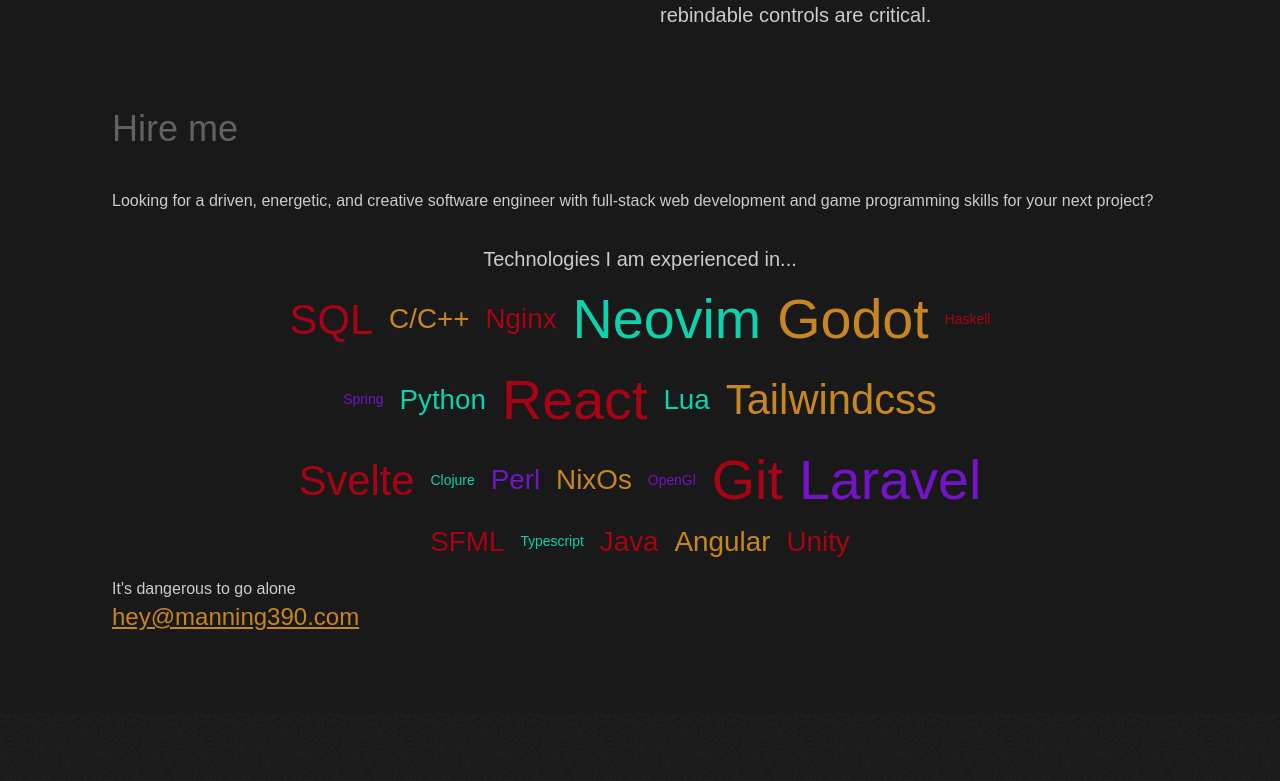
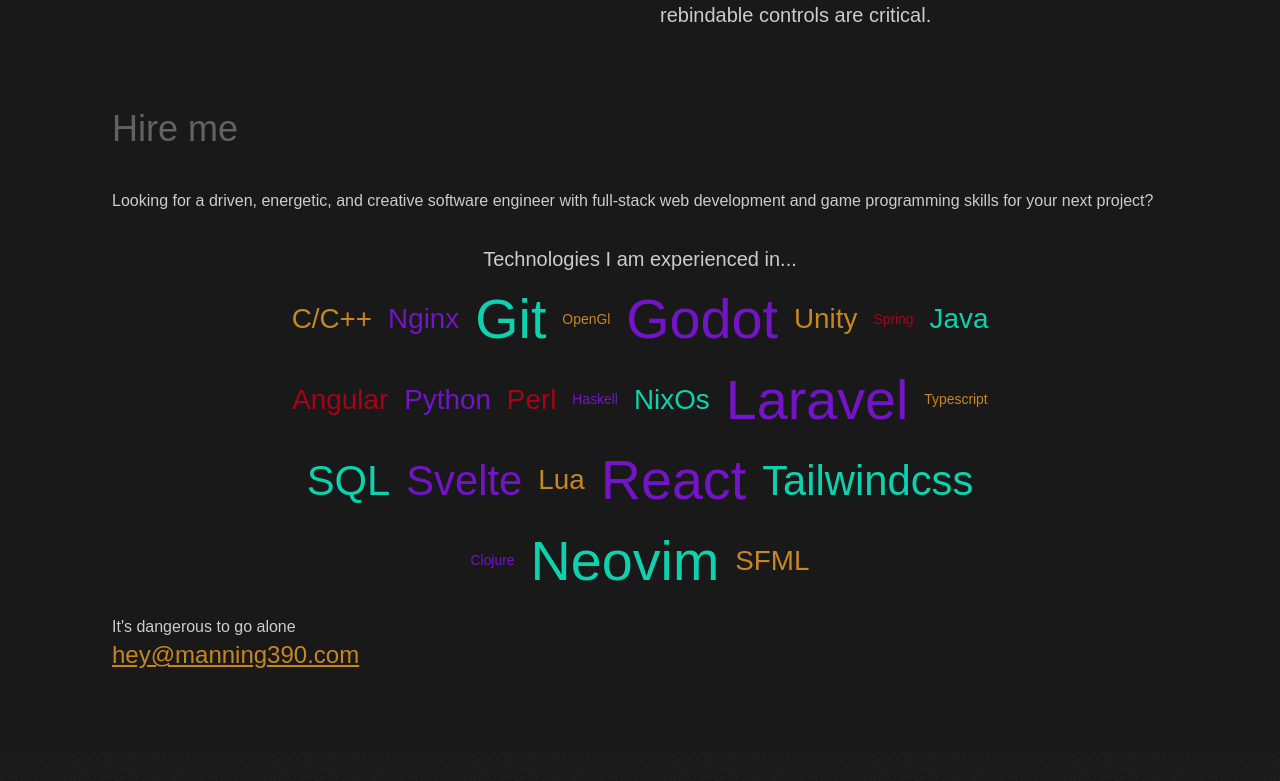
Before and after one commit to manning390/manning390.github.io, a SvelteKit app: page / in a window 1280 px wide. Shown: the part 1407-2188 px from the top of the page. Built offline with nearby package versions, Linux system fonts and the light colour scheme; what tailwindcss-animatecss would draw is missing.

Commit message:
Fix SEO issues and href misplacement

```diff
--- a/src/lib/components/Link.svelte
+++ b/src/lib/components/Link.svelte
@@ -1,10 +1,9 @@
 <script>
 	import cn from '$lib/cn.js';
-	let { href = '#', class: className = '', children = null, ...props } = $props();
+	let { class: className = '', children = null, ...props } = $props();
 </script>
 
 <a
-	{href}
 	class={cn(
 		'text-accent duration-700 hover:underline hover:brightness-125 focus:underline focus:brightness-125 active:brightness-125',
 		className,
--- a/src/routes/+layout.svelte
+++ b/src/routes/+layout.svelte
@@ -21,12 +21,39 @@
 	});
 </script>
 
-{#if ready}
-	<div transition:fade={{ duration: 1000 }}>
-		<Header class="container mx-auto px-2 md:px-14 lg:px-28" />
-		<main aria-label="content" class="container mx-auto px-2 md:px-14 lg:px-28">
-			<slot />
-		</main>
-		<Footer class="mx-auto px-2 md:px-14 lg:px-28" />
-	</div>
-{/if}
+<Header class="container mx-auto px-2 md:px-14 lg:px-28" />
+<main aria-label="content" class="container mx-auto px-2 md:px-14 lg:px-28">
+	<slot />
+</main>
+<Footer class="mx-auto px-2 md:px-14 lg:px-28" />
+
+<style lang="postcss">
+	@-webkit-keyframes fadeIn {
+		from {
+			opacity: 0;
+		}
+		to {
+			opacity: 1;
+		}
+	}
+	@-moz-keyframes fadeIn {
+		from {
+			opacity: 0;
+		}
+		to {
+			opacity: 1;
+		}
+	}
+	@keyframes fadeIn {
+		from {
+			opacity: 0;
+		}
+		to {
+			opacity: 1;
+		}
+	}
+	:global(body) {
+		opacity: 0;
+		animation: fadeIn 1s ease-in 700ms 1 forwards;
+	}
+</style>
--- a/src/routes/+page.svelte
+++ b/src/routes/+page.svelte
@@ -1,19 +1,11 @@
 <script lang="ts">
+	import { onMount } from 'svelte';
 	import Link from '$lib/components/Link.svelte';
 	import Email from '$lib/components/Email.svelte';
 	import { AccentColor } from '$lib/stores/accent.svelte.ts';
 	import animate from '$lib/actions/animate.svelte.ts';
 
-	const principles = {
-		Community:
-			'In all games lies a community of players. Be it through live letters or balace changes, involving and listening to them is paramount.',
-		Story:
-			'Any game can be fun, but only those with emerssive story and direction make you feel. Finish a good game should elicit a feeling of catharsis.',
-		Accessibility:
-			'Anyone should be able to play your game. In this regard, cross-platform, cross-play, color adjustments, and fully rebindable controls are critical.',
-	};
-	const tech = (() => {
-		let data = [
+	const tech = $state([
 		{ w: 4, c: 0, name: 'React', href: 'https://react.dev' },
 		{ w: 4, c: 0, name: 'Neovim', href: 'https://neovim.io' },
 		{ w: 4, c: 0, name: 'Laravel', href: 'https://laravel.com' },
@@ -37,27 +29,35 @@
 		{ w: 1, c: 0, name: 'OpenGl', href: 'https://www.opengl.org' },
 		{ w: 1, c: 0, name: 'Haskell', href: 'https://www.haskell.org' },
 		{ w: 1, c: 0, name: 'Clojure', href: 'https://clojure.org' },
-		];
+	]);
+	onMount(() => {
 		// Shuffle the fuck out of it
 		for (let s = 0; s < 7; ++s)
-			for (let i = data.length - 1; i > 0; --i) {
+			for (let i = tech.length - 1; i > 0; --i) {
 				const j = Math.floor(Math.random() * (i + 1));
-				[data[i], data[j]] = [data[j], data[i]];
+				[tech[i], tech[j]] = [tech[j], tech[i]];
 			}
 		// Color pseudo randomization
 		// Set first value to random idx
-		data[0].c = Math.floor(Math.random() * AccentColor.size);
+		tech[0].c = Math.floor(Math.random() * AccentColor.size);
 		const coloridx = Array.from(Array(AccentColor.size).keys());
-		for (let i = 1; i < data.length; ++i) {
+		for (let i = 1; i < tech.length; ++i) {
 			// Get array 1..N
 			const tmp = [...coloridx];
 			// Remove index of prev color
-			tmp.splice(data[i - 1].c, 1);
+			tmp.splice(tech[i - 1].c, 1);
 			// Get random of remaining
-			data[i].c = tmp[Math.floor(Math.random() * tmp.length)];
+			tech[i].c = tmp[Math.floor(Math.random() * tmp.length)];
 		}
-		return data;
-	})();
+	});
+	const principles = {
+		Community:
+			'In all games lies a community of players. Be it through live letters or balace changes, involving and listening to them is paramount.',
+		Story:
+			'Any game can be fun, but only those with emerssive story and direction make you feel. Finish a good game should elicit a feeling of catharsis.',
+		Accessibility:
+			'Anyone should be able to play your game. In this regard, cross-platform, cross-play, color adjustments, and fully rebindable controls are critical.',
+	};
 	function scrollIntoView(target: string) {
 		const el = document.querySelector(target);
 		if (!el) return;
@@ -121,7 +121,9 @@
 	<div
 		class="mx-auto mb-4 flex w-2/3 flex-wrap items-center justify-center gap-x-4 gap-y-1 leading-snug">
 		{#each tech as { name, href, w, c }}
-			<Link {href} style={`font-size: ${w / 1.15}rem; color: rgb(${[...AccentColor.values()][c]});`}
+			<Link
+				{href}
+				style={`font-size: ${(w / 1.15).toFixed(2)}rem; color: rgb(${[...AccentColor.values()][c]});`}
 				>{name}</Link>
 		{/each}
 	</div>
```
Lines whose indentation alone changed are shown as unchanged.
